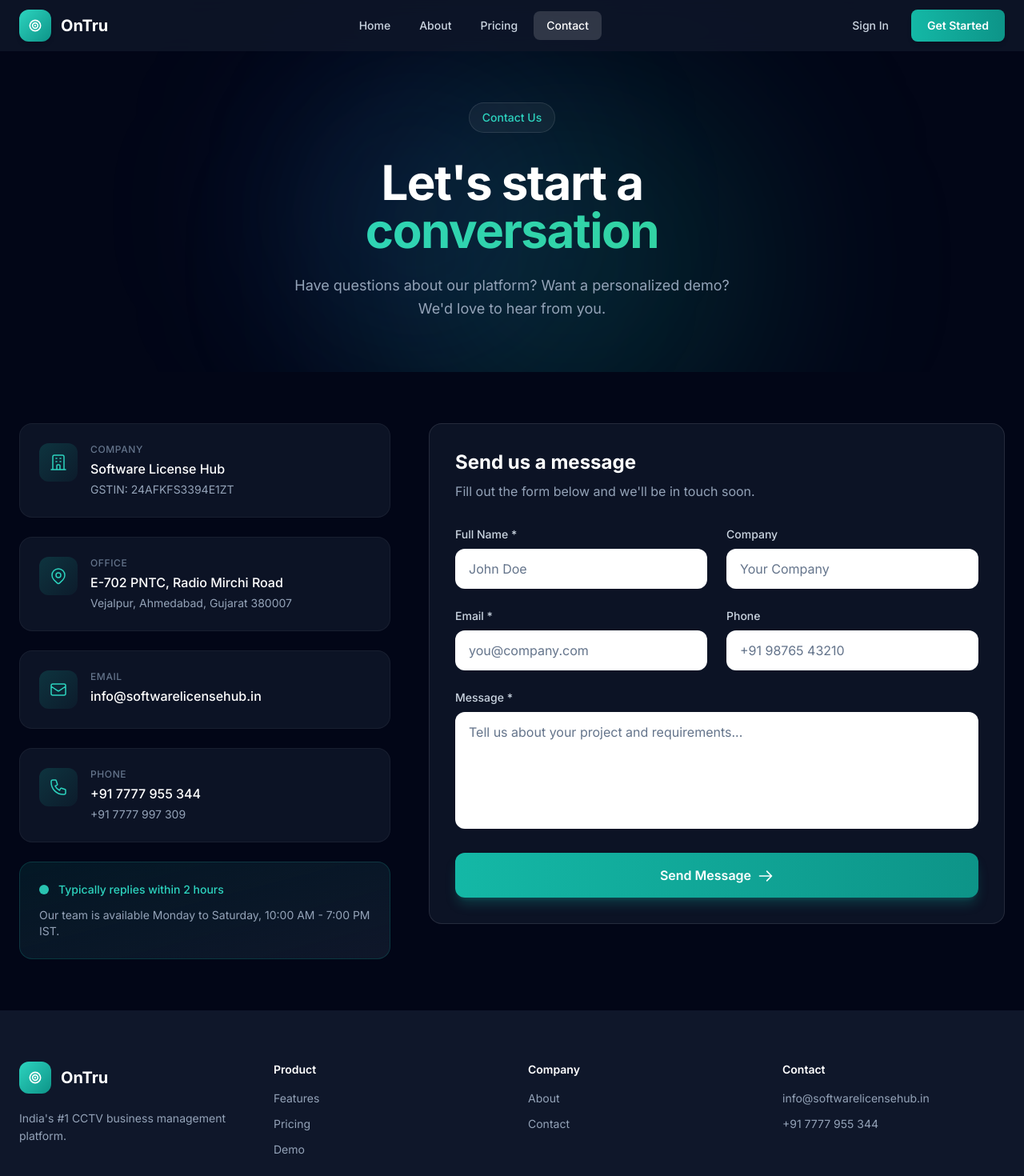
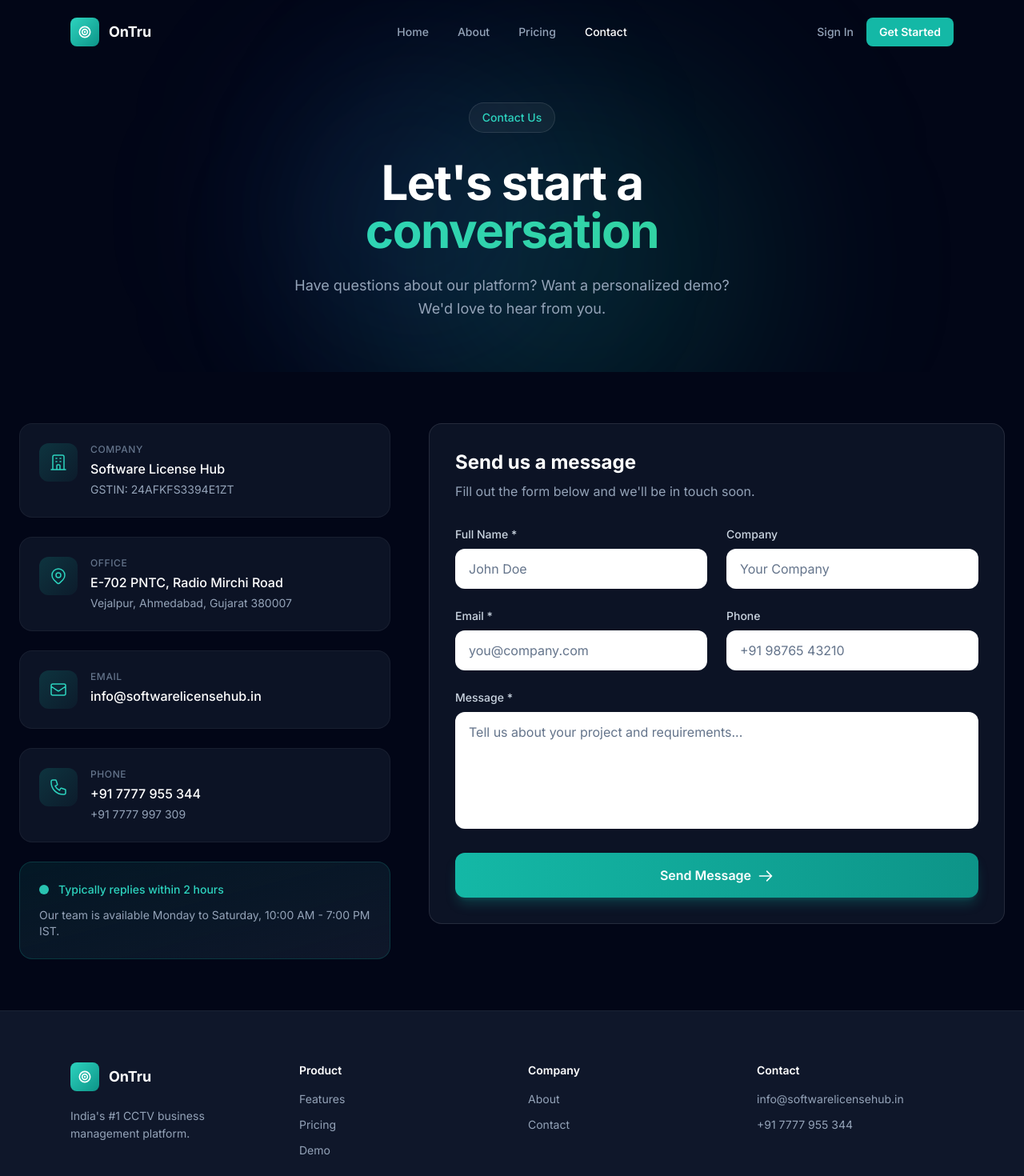
Before and after one commit to Vishaljani21/ontru-cctv-management, a React (Vite) app: page /contact in a window 1280 px wide. Shown: the top 1470 px of the page at 80% size. Built offline with nearby package versions, Linux system fonts and the light colour scheme.

Commit message:
Fix header: centered nav, no box backgrounds, consistent max-width, dark theme

```diff
--- a/components/PublicLayout.tsx
+++ b/components/PublicLayout.tsx
@@ -22,65 +22,58 @@ const PublicLayout: React.FC<{ children: React.ReactNode }> = ({ children }) =>
     ];
 
     return (
-        <div className="flex flex-col min-h-screen">
+        <div className="flex flex-col min-h-screen bg-slate-950">
             {/* Premium Header */}
-            <header className={`fixed top-0 left-0 right-0 z-50 transition-all duration-500 ${scrolled
-                    ? 'bg-white shadow-xl shadow-slate-900/5 border-b border-slate-100'
-                    : 'bg-slate-900/80 backdrop-blur-md'
+            <header className={`fixed top-0 left-0 right-0 z-50 transition-all duration-300 ${scrolled
+                ? 'bg-slate-950/95 backdrop-blur-xl border-b border-white/5'
+                : 'bg-transparent'
                 }`}>
-                <div className="max-w-7xl mx-auto px-6">
-                    <div className="flex justify-between items-center h-16">
-                        {/* Logo */}
-                        <Link to="/" className="flex items-center gap-3 group">
-                            <div className="w-10 h-10 bg-gradient-to-br from-teal-400 to-teal-600 rounded-xl flex items-center justify-center shadow-md group-hover:shadow-lg group-hover:shadow-teal-500/25 transition-all">
+                <div className="max-w-6xl mx-auto px-6">
+                    <div className="flex items-center justify-between h-20">
+                        {/* Logo - Left */}
+                        <Link to="/" className="flex items-center gap-3 group flex-shrink-0">
+                            <div className="w-9 h-9 bg-gradient-to-br from-teal-400 to-teal-600 rounded-lg flex items-center justify-center">
                                 <svg viewBox="0 0 24 24" className="w-5 h-5 text-white" fill="none">
                                     <circle cx="12" cy="12" r="8" stroke="currentColor" strokeWidth="2" />
                                     <circle cx="12" cy="12" r="4" stroke="currentColor" strokeWidth="2" />
                                     <circle cx="12" cy="12" r="1.5" fill="currentColor" />
                                 </svg>
                             </div>
-                            <span className={`text-xl font-bold transition-colors ${scrolled ? 'text-slate-900' : 'text-white'}`}>
-                                OnTru
-                            </span>
+                            <span className="text-lg font-bold text-white">OnTru</span>
                         </Link>
 
-                        {/* Desktop Navigation */}
-                        <nav className="hidden md:flex items-center gap-1">
+                        {/* Navigation - Center */}
+                        <nav className="hidden md:flex items-center justify-center absolute left-1/2 -translate-x-1/2">
+                            <div className="flex items-center gap-1">
                                 {navItems.map((item) => (
                                     <NavLink
                                         key={item.name}
                                         to={item.path}
                                         className={({ isActive }) => `
-                                        px-4 py-2 text-sm font-medium rounded-lg transition-all
-                                        ${scrolled
-                                            ? isActive
-                                                ? 'text-teal-600 bg-teal-50'
-                                                : 'text-slate-600 hover:text-teal-600 hover:bg-slate-50'
-                                            : isActive
-                                                ? 'text-white bg-white/15'
-                                                : 'text-slate-300 hover:text-white hover:bg-white/10'
+                                            px-4 py-2 text-sm font-medium transition-colors
+                                            ${isActive
+                                                ? 'text-white'
+                                                : 'text-slate-400 hover:text-white'
                                             }
                                         `}
                                     >
                                         {item.name}
                                     </NavLink>
                                 ))}
+                            </div>
                         </nav>
 
-                        {/* CTA Buttons */}
-                        <div className="hidden md:flex items-center gap-3">
+                        {/* CTA Buttons - Right */}
+                        <div className="hidden md:flex items-center gap-4 flex-shrink-0">
                             <a
                                 href="https://app.ontru.in/login"
-                                className={`px-4 py-2 text-sm font-medium rounded-lg transition-all ${scrolled
-                                        ? 'text-slate-600 hover:text-teal-600 hover:bg-slate-50'
-                                        : 'text-slate-300 hover:text-white hover:bg-white/10'
-                                    }`}
+                                className="text-sm font-medium text-slate-400 hover:text-white transition-colors"
                             >
                                 Sign In
                             </a>
                             <a
                                 href="https://app.ontru.in/register"
-                                className="px-5 py-2.5 text-sm font-semibold text-white bg-gradient-to-r from-teal-500 to-teal-600 rounded-lg hover:from-teal-600 hover:to-teal-700 transition-all shadow-md hover:shadow-lg hover:shadow-teal-500/25"
+                                className="px-4 py-2 text-sm font-semibold text-white bg-teal-500 rounded-lg hover:bg-teal-400 transition-colors"
                             >
                                 Get Started
                             </a>
@@ -89,10 +82,7 @@ const PublicLayout: React.FC<{ children: React.ReactNode }> = ({ children }) =>
                         {/* Mobile Menu Button */}
                         <button
                             onClick={() => setMobileMenuOpen(!mobileMenuOpen)}
-                            className={`md:hidden p-2 rounded-lg transition-colors ${scrolled
-                                    ? 'text-slate-700 hover:bg-slate-100'
-                                    : 'text-white hover:bg-white/10'
-                                }`}
+                            className="md:hidden p-2 text-white hover:bg-white/10 rounded-lg transition-colors"
                         >
                             <svg className="w-6 h-6" fill="none" viewBox="0 0 24 24" stroke="currentColor">
                                 {mobileMenuOpen ? (
@@ -107,7 +97,7 @@ const PublicLayout: React.FC<{ children: React.ReactNode }> = ({ children }) =>
 
                 {/* Mobile Menu */}
                 <div className={`md:hidden transition-all duration-300 overflow-hidden ${mobileMenuOpen ? 'max-h-80' : 'max-h-0'}`}>
-                    <div className="bg-white border-t border-slate-100 py-4 px-6 shadow-lg">
+                    <div className="bg-slate-900 border-t border-white/5 py-4 px-6">
                         <nav className="flex flex-col gap-1">
                             {navItems.map((item) => (
                                 <NavLink
@@ -116,17 +106,17 @@ const PublicLayout: React.FC<{ children: React.ReactNode }> = ({ children }) =>
                                     onClick={() => setMobileMenuOpen(false)}
                                     className={({ isActive }) => `
                                         px-4 py-3 text-sm font-medium rounded-lg transition-colors
-                                        ${isActive ? 'text-teal-600 bg-teal-50' : 'text-slate-700 hover:bg-slate-50'}
+                                        ${isActive ? 'text-white bg-white/10' : 'text-slate-400 hover:text-white hover:bg-white/5'}
                                     `}
                                 >
                                     {item.name}
                                 </NavLink>
                             ))}
-                            <hr className="my-2 border-slate-100" />
-                            <a href="https://app.ontru.in/login" className="px-4 py-3 text-sm font-medium text-slate-700 hover:bg-slate-50 rounded-lg">
+                            <hr className="my-2 border-white/5" />
+                            <a href="https://app.ontru.in/login" className="px-4 py-3 text-sm font-medium text-slate-400 hover:text-white rounded-lg">
                                 Sign In
                             </a>
-                            <a href="https://app.ontru.in/register" className="mx-2 mt-2 py-3 text-sm font-semibold text-white text-center bg-gradient-to-r from-teal-500 to-teal-600 rounded-lg shadow-md">
+                            <a href="https://app.ontru.in/register" className="mx-2 mt-2 py-3 text-sm font-semibold text-white text-center bg-teal-500 rounded-lg">
                                 Get Started
                             </a>
                         </nav>
@@ -140,20 +130,20 @@ const PublicLayout: React.FC<{ children: React.ReactNode }> = ({ children }) =>
             </main>
 
             {/* Footer */}
-            <footer className="bg-slate-900 py-16">
-                <div className="max-w-7xl mx-auto px-6">
+            <footer className="bg-slate-900 border-t border-white/5 py-16">
+                <div className="max-w-6xl mx-auto px-6">
                     <div className="grid grid-cols-2 md:grid-cols-4 gap-10 mb-12">
                         {/* Brand */}
                         <div className="col-span-2 md:col-span-1">
                             <div className="flex items-center gap-3 mb-5">
-                                <div className="w-10 h-10 bg-gradient-to-br from-teal-400 to-teal-600 rounded-xl flex items-center justify-center">
+                                <div className="w-9 h-9 bg-gradient-to-br from-teal-400 to-teal-600 rounded-lg flex items-center justify-center">
                                     <svg viewBox="0 0 24 24" className="w-5 h-5 text-white" fill="none">
                                         <circle cx="12" cy="12" r="8" stroke="currentColor" strokeWidth="2" />
                                         <circle cx="12" cy="12" r="4" stroke="currentColor" strokeWidth="2" />
                                         <circle cx="12" cy="12" r="1.5" fill="currentColor" />
                                     </svg>
                                 </div>
-                                <span className="text-xl font-bold text-white">OnTru</span>
+                                <span className="text-lg font-bold text-white">OnTru</span>
                             </div>
                             <p className="text-sm text-slate-400 leading-relaxed">
                                 India's #1 CCTV business management platform.
@@ -164,9 +154,9 @@ const PublicLayout: React.FC<{ children: React.ReactNode }> = ({ children }) =>
                         <div>
                             <h4 className="text-sm font-semibold text-white mb-4">Product</h4>
                             <ul className="space-y-3 text-sm text-slate-400">
-                                <li><Link to="/" className="hover:text-teal-400 transition-colors">Features</Link></li>
-                                <li><Link to="/pricing" className="hover:text-teal-400 transition-colors">Pricing</Link></li>
-                                <li><a href="https://app.ontru.in" className="hover:text-teal-400 transition-colors">Demo</a></li>
+                                <li><Link to="/" className="hover:text-white transition-colors">Features</Link></li>
+                                <li><Link to="/pricing" className="hover:text-white transition-colors">Pricing</Link></li>
+                                <li><a href="https://app.ontru.in" className="hover:text-white transition-colors">Demo</a></li>
                             </ul>
                         </div>
 
@@ -174,8 +164,8 @@ const PublicLayout: React.FC<{ children: React.ReactNode }> = ({ children }) =>
                         <div>
                             <h4 className="text-sm font-semibold text-white mb-4">Company</h4>
                             <ul className="space-y-3 text-sm text-slate-400">
-                                <li><Link to="/about" className="hover:text-teal-400 transition-colors">About</Link></li>
-                                <li><Link to="/contact" className="hover:text-teal-400 transition-colors">Contact</Link></li>
+                                <li><Link to="/about" className="hover:text-white transition-colors">About</Link></li>
+                                <li><Link to="/contact" className="hover:text-white transition-colors">Contact</Link></li>
                             </ul>
                         </div>
 
@@ -184,7 +174,7 @@ const PublicLayout: React.FC<{ children: React.ReactNode }> = ({ children }) =>
                             <h4 className="text-sm font-semibold text-white mb-4">Contact</h4>
                             <ul className="space-y-3 text-sm text-slate-400">
                                 <li>
-                                    <a href="mailto:info@softwarelicensehub.in" className="hover:text-teal-400 transition-colors">
+                                    <a href="mailto:info@softwarelicensehub.in" className="hover:text-white transition-colors">
                                         info@softwarelicensehub.in
                                     </a>
                                 </li>
@@ -194,7 +184,7 @@ const PublicLayout: React.FC<{ children: React.ReactNode }> = ({ children }) =>
                     </div>
 
                     {/* Bottom Bar */}
-                    <div className="flex flex-col md:flex-row justify-between items-center pt-8 border-t border-slate-800 gap-4">
+                    <div className="flex flex-col md:flex-row justify-between items-center pt-8 border-t border-white/5 gap-4">
                         <p className="text-xs text-slate-500">© 2025 OnTru by Software License Hub. GSTIN: 24AFKFS3394E1ZT</p>
                         <p className="text-xs text-slate-500">Ahmedabad, Gujarat, India</p>
                     </div>
```
Lines whose indentation alone changed are shown as unchanged.
